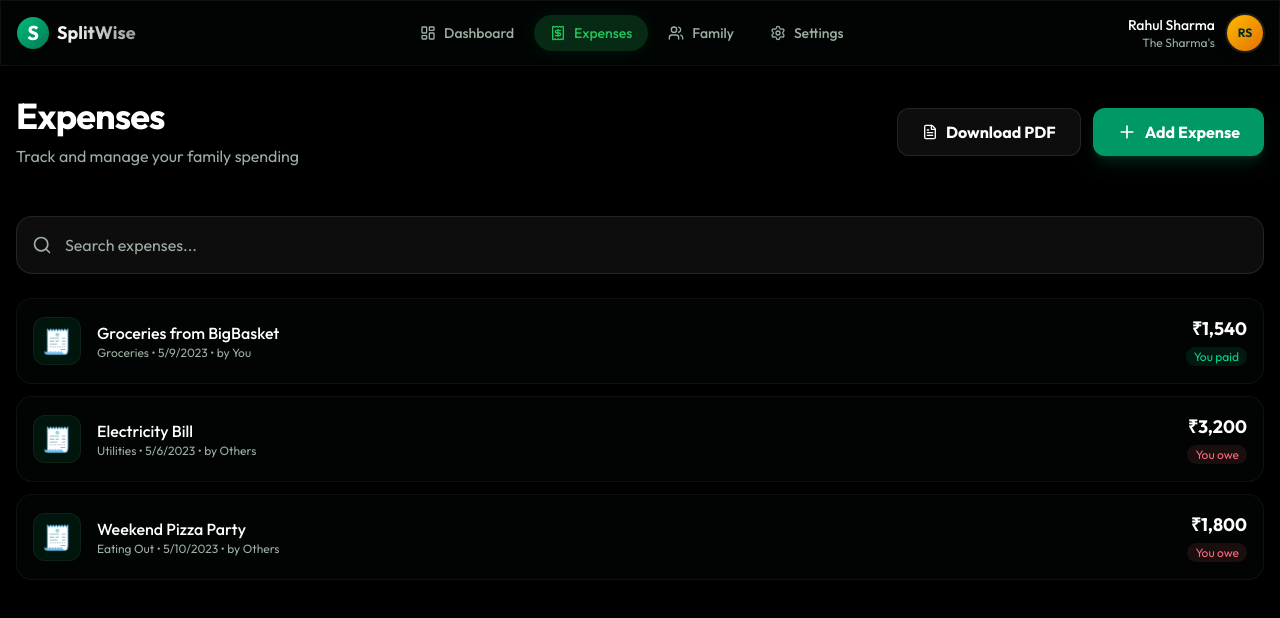
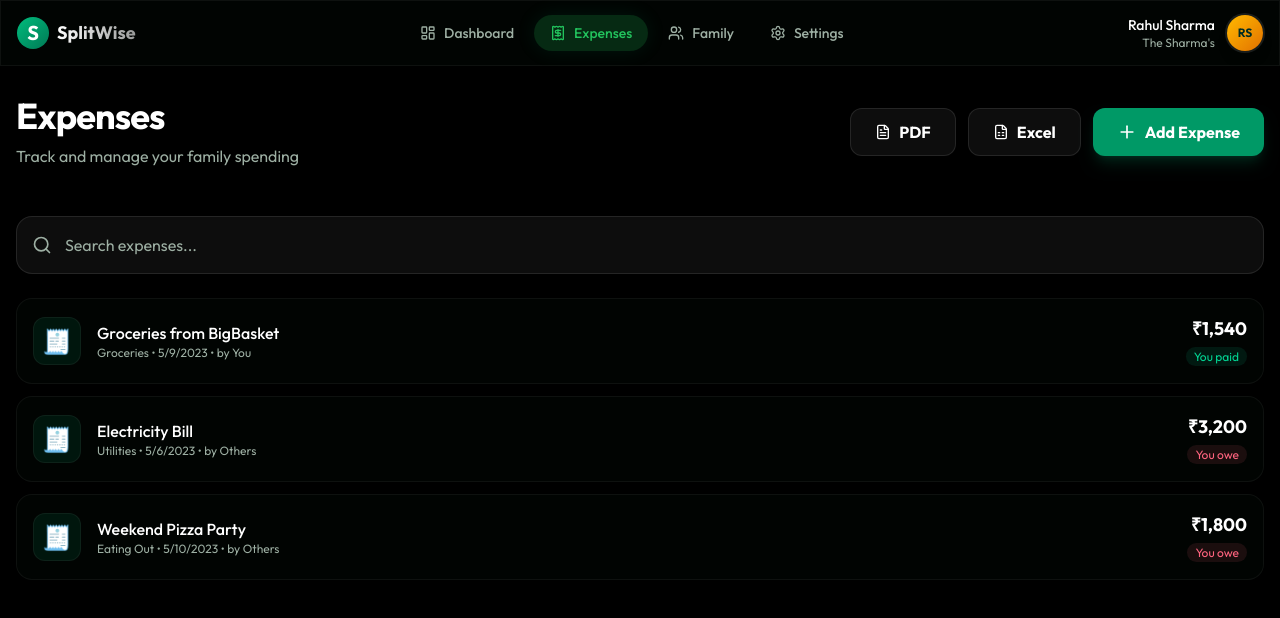
Before and after one commit to developerjulian714/demo-repo, a Next.js app: page /expenses in a window 1280 px wide. Shown: the top 618 px of the page. Built offline with nearby package versions, Linux system fonts and the light colour scheme.

Commit message:
feat: add Export Excel button to Expenses page

```diff
--- a/app/expenses/page.tsx
+++ b/app/expenses/page.tsx
@@ -6,7 +6,7 @@ import { formatCurrency } from '@/lib/utils';
 import { Navbar } from '@/components/layout/Navbar';
 import { AddExpenseModal } from '@/components/expenses/AddExpenseModal';
 import { useToast } from '@/contexts/ToastContext';
-import { Plus, Search, Filter, RefreshCw, FileText } from 'lucide-react';
+import { Plus, Search, Filter, RefreshCw, FileText, FileSpreadsheet } from 'lucide-react';
 
 export default function ExpensesPage() {
     const { expenses, currentUser } = useAppContext();
@@ -35,7 +35,14 @@ export default function ExpensesPage() {
                             className="bg-white/5 border border-white/10 text-white h-12 px-6 rounded-xl font-bold hover:bg-white/10 transition-all flex items-center gap-2"
                         >
                             <FileText className="w-4 h-4" />
-                            Download PDF
+                            PDF
+                        </button>
+                        <button
+                            onClick={() => showToast('Exporting to Excel... 📊', 'INFO')}
+                            className="bg-white/5 border border-white/10 text-white h-12 px-6 rounded-xl font-bold hover:bg-white/10 transition-all flex items-center gap-2"
+                        >
+                            <FileSpreadsheet className="w-4 h-4" />
+                            Excel
                         </button>
                         <button
                             onClick={() => setIsAddModalOpen(true)}
```
